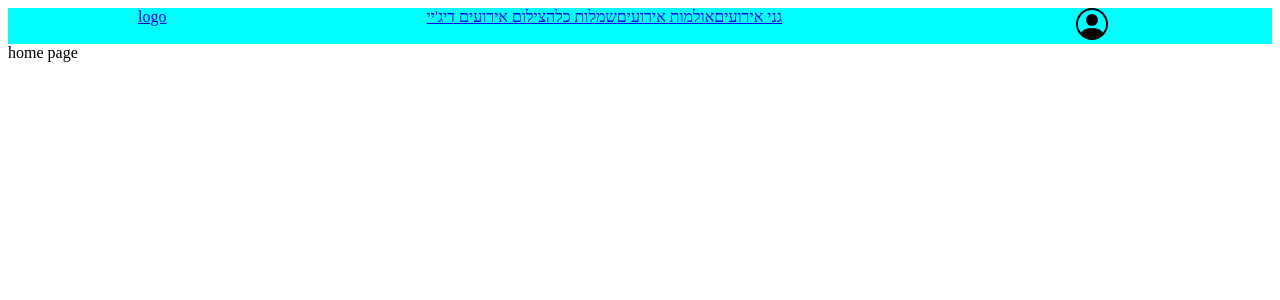
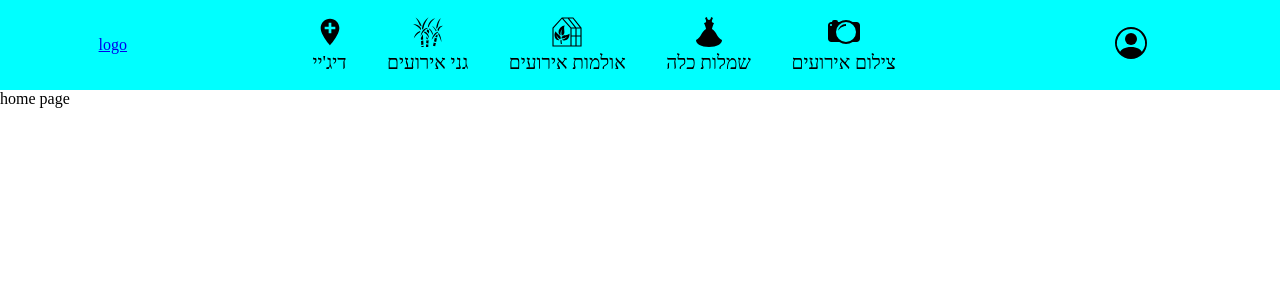
Before and after one commit to amitAsher22/clientWedding, a React (Create React App) app: page / in a window 1280 px wide. Shown: the top 300 px of the page. Built offline with nearby package versions, Linux system fonts and the light colour scheme.

Commit message:
design navbar

```diff
--- a/src/App.css
+++ b/src/App.css
@@ -1,5 +1,6 @@
 * {
   box-sizing: border-box;
+  margin: 0;
 }
 
 html {
--- a/src/components/Navbar.js
+++ b/src/components/Navbar.js
@@ -4,6 +4,11 @@ import { Link } from "react-router-dom";
 import { BsPersonCircle } from "react-icons/bs";
 import { FiLogIn } from "react-icons/fi";
 import { MdSystemUpdateAlt } from "react-icons/md";
+import { MdAddLocation } from "react-icons/md";
+import { GiAmpleDress } from "react-icons/gi";
+import { GiGreenhouse } from "react-icons/gi";
+import { BsCamera2 } from "react-icons/bs";
+import { GiSugarCane } from "react-icons/gi";
 
 function Navbar() {
   return (
@@ -11,11 +16,36 @@ function Navbar() {
       <div className="container">
         <Link>logo</Link>
         <div className="middle">
-          <Link>גני אירועים</Link>
-          <Link>אולמות אירועים</Link>
-          <Link>שמלות כלה</Link>
-          <Link>צילום אירועים</Link>
-          <Link> דיג'יי</Link>
+          <div>
+            <p>
+              <MdAddLocation className="iconMiddle" />
+            </p>
+            <Link className="nameMiddle"> דיג'יי</Link>
+          </div>
+          <div>
+            <p>
+              <GiSugarCane className="iconMiddle" />
+            </p>
+            <Link className="nameMiddle">גני אירועים</Link>
+          </div>
+          <div>
+            <p>
+              <GiGreenhouse className="iconMiddle" />
+            </p>
+            <Link className="nameMiddle">אולמות אירועים</Link>
+          </div>
+          <div>
+            <p>
+              <GiAmpleDress className="iconMiddle" />
+            </p>
+            <Link className="nameMiddle">שמלות כלה</Link>
+          </div>
+          <div>
+            <p>
+              <BsCamera2 className="iconMiddle" />
+            </p>
+            <Link className="nameMiddle">צילום אירועים</Link>
+          </div>
         </div>
 
         <div className="right">
@@ -23,10 +53,10 @@ function Navbar() {
             <BsPersonCircle className="IconMenu" />
             <div>
               <Link to="/login">
-                <FiLogIn /> הירשם
+                <FiLogIn className="nameMiddle" />
               </Link>
               <Link to="/Register">
-                <MdSystemUpdateAlt /> התחברות
+                <MdSystemUpdateAlt className="nameMiddle" />
               </Link>
             </div>
           </div>
--- a/src/style/navbar.css
+++ b/src/style/navbar.css
@@ -1,55 +1,13 @@
 .container {
   display: flex;
   justify-content: space-around;
+  align-items: center;
   background-color: aqua;
+  padding: 1rem;
 
 }
 
-/* .right {
-  display: inline-block
-}
 
-
-.IconMenu {
-  font-size: xx-large;
-  width: 120px;
-
-
-
-}
-
-.dropdown {
-  z-index: 1;
-  visibility: hidden;
-}
-
-.dropdown a {
-  display: none;
-  background: red;
-  width: 100px;
-  transition: .2s;
-
-} */
-
-/* .dropdown:hover div {
-  visibility: visible;
-} */
-
-/* .IconMenu:hover+.dropdown {
-
-  position: absolute;
-  width: 100px;
-
-} */
-
-
-
-/* .BtnAuth {
-  position: relative;
-  cursor: pointer;
-  display: inline-block;
-
-} */
 
 .IconMenu {
   font-size: xx-large;
@@ -79,3 +37,28 @@
   visibility: visible;
 
 }
+
+.middle {
+  display: flex;
+  justify-content: space-around;
+  width: 50%;
+  text-align: center;
+  text-align: center;
+}
+
+.iconMiddle {
+  font-size: 2rem;
+
+}
+
+.nameMiddle {
+  font-size: 1.2rem;
+
+
+
+  text-decoration: none;
+  color: black;
+  font-family: 'Thine';
+
+
+}
```
